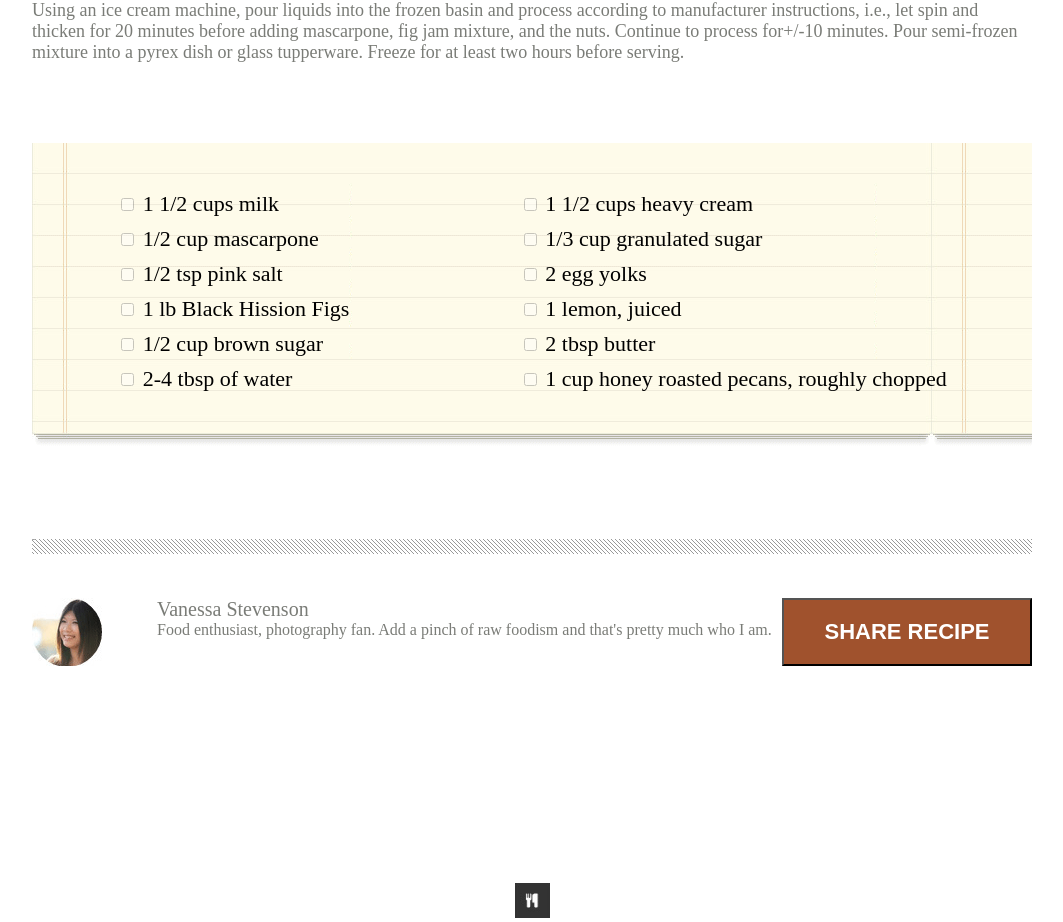
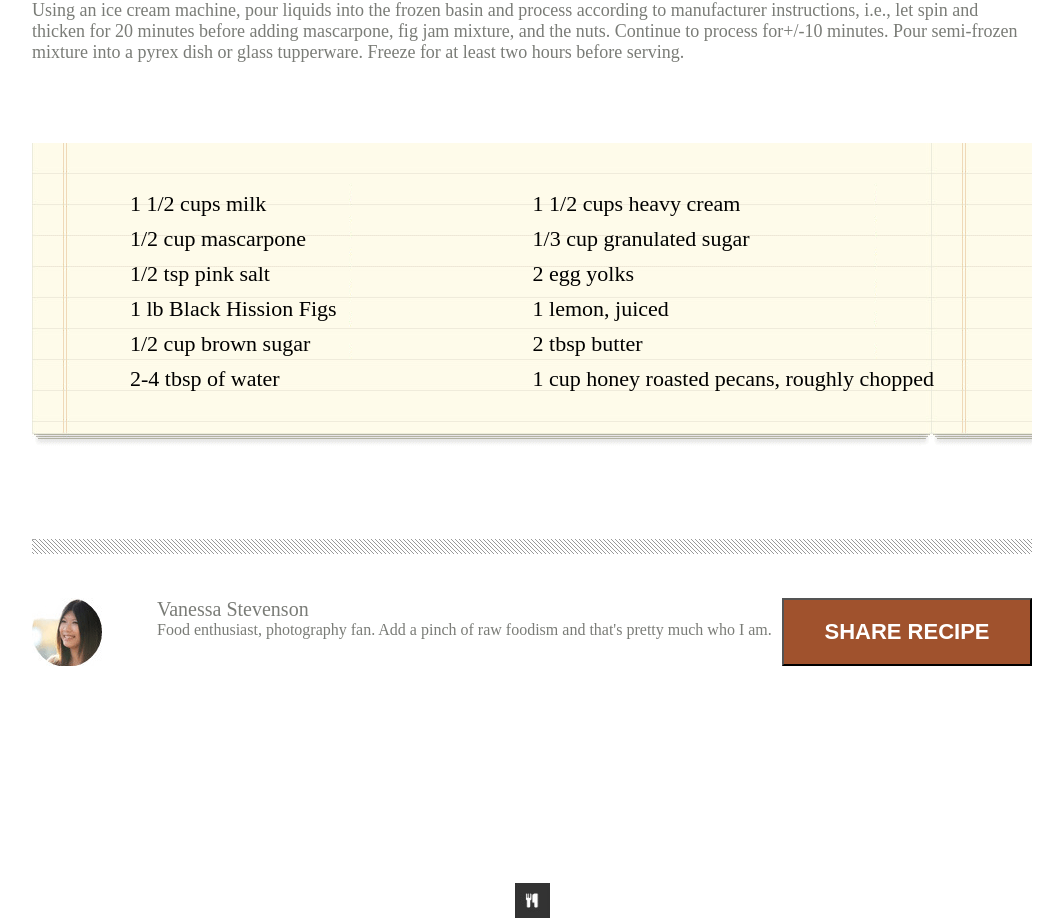
Before and after one commit to josholloqui/chocolate-pizza-react, a React (Create React App) app: page / in a window 1280 px wide. Shown: the part 1119-2041 px from the top of the page, without its empty margins (108-1171 px from the left). Built offline with nearby package versions, Linux system fonts and the light colour scheme.

Commit message:
Created data file and imported recipe data

```diff
--- a/src/Main.js
+++ b/src/Main.js
@@ -1,4 +1,5 @@
 import React from 'react';
+import { ingredients1, ingredients2 } from './data.js';
 
 class Hidden extends React.Component {
     render() {
@@ -49,62 +50,7 @@ class RecipeContainer extends React.Component {
                 </p>
 
                 <div className="recipe">
-                    <div className="ingredients-1">
-                        <ul>
-                            <li>
-                                <input type="checkbox"/>
-                                <label> 1 1/2 cups milk</label>
-                            </li>
-                            <li>
-                                <input type="checkbox"/>
-                                <label> 1/2 cup mascarpone</label>
-                            </li>
-                            <li>
-                                <input type="checkbox"/>
-                                <label> 1/2 tsp pink salt</label>
-                            </li>
-                            <li>
-                                <input type="checkbox"/>
-                                <label> 1 lb Black Hission Figs</label>
-                            </li>
-                            <li>
-                                <input type="checkbox"/>
-                                <label> 1/2 cup brown sugar</label>
-                            </li>
-                            <li>
-                                <input type="checkbox"/>
-                                <label> 2-4 tbsp of water</label>
-                            </li>
-                        </ul>
-                    </div>
-                    <div className="ingredients-2">
-                        <ul>
-                            <li>
-                                <input type="checkbox"/>
-                                <label> 1 1/2 cups heavy cream</label>
-                            </li>
-                            <li>
-                                <input type="checkbox"/>
-                                <label> 1/3 cup granulated sugar</label>
-                            </li>
-                            <li>
-                                <input type="checkbox"/>
-                                <label> 2 egg yolks</label>
-                            </li>
-                            <li>
-                                <input type="checkbox"/>
-                                <label> 1 lemon, juiced</label>
-                            </li>
-                            <li>
-                                <input type="checkbox"/>
-                                <label> 2 tbsp butter</label>
-                            </li>
-                            <li>
-                                <input type="checkbox"/>
-                                <label> 1 cup honey roasted pecans, roughly chopped</label>
-                            </li>
-                        </ul>
-                    </div>
+                    <RecipeItems />
                 </div>
                 <div className="hidden-2">
                     Hidden
@@ -123,6 +69,25 @@ class RecipeContainer extends React.Component {
     }
 }
 
+class RecipeItems extends React.Component {
+    render() {
+        return (
+            <>
+                <div className="ingredients1">
+                    <ul>
+                        {ingredients1.map(ingredient1 => <li>{ingredient1}</li>)}
+                    </ul>
+                </div>
+                <div className="ingredients2">
+                    <ul>
+                    {ingredients2.map(ingredient2 => <li>{ingredient2}</li>)}
+                    </ul>
+                </div>
+            </>
+        )
+    }
+}
+
 class Main extends React.Component {
     render() {
         return (
--- /dev/null
+++ b/src/data.js
@@ -0,0 +1,17 @@
+export const ingredients1 = [
+    '1 1/2 cups milk',
+    '1/2 cup mascarpone',
+    '1/2 tsp pink salt',
+    '1 lb Black Hission Figs',
+    '1/2 cup brown sugar',
+    '2-4 tbsp of water'
+]
+
+export const ingredients2 = [
+    '1 1/2 cups heavy cream',
+    '1/3 cup granulated sugar',
+    '2 egg yolks',
+    '1 lemon, juiced',
+    '2 tbsp butter',
+    '1 cup honey roasted pecans, roughly chopped'
+]
```
